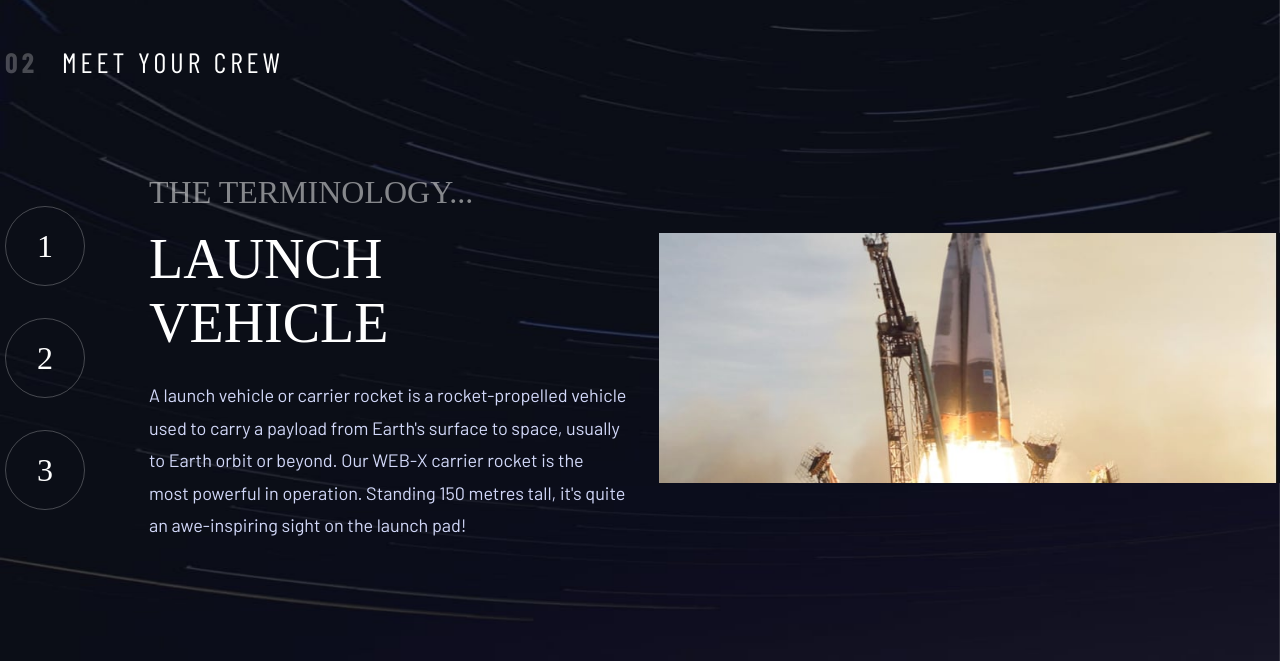
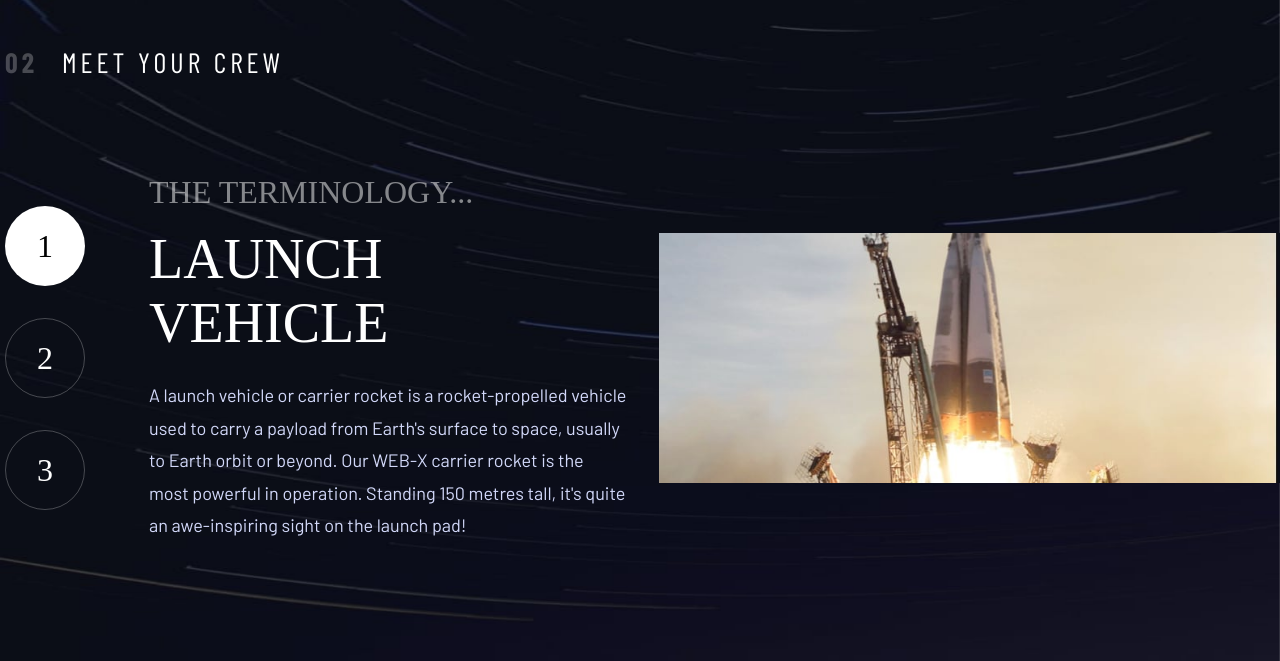
Before and after one commit to Squ1nty/space-tourism-website, a website built with Vite: page starter-code/html/technology.html in a window 1280 px wide. Shown: the part 139-800 px from the top of the page. Built offline with nearby package versions, Linux system fonts and the light colour scheme; a web font is replaced by a local one.

Commit message:
Added default tech page state

```diff
--- a/starter-code/css/index.css
+++ b/starter-code/css/index.css
@@ -11,6 +11,7 @@
   --blue-900: hsl(230, 35%, 7%);
   --blue-300: hsl(231, 77%, 90%);
   --white: hsl(0, 0%, 100%);
+  --black: #000000;
 
   --s-25: 2px;
   --s-50: 4px;
--- a/starter-code/css/technology.css
+++ b/starter-code/css/technology.css
@@ -1,3 +1,9 @@
 @tailwind base;
 @tailwind components;
 @tailwind utilities;
+
+.tech__slideBtn.active{
+  color: var(--black);
+  background-color: var(--white);
+  opacity: 1;
+}
--- a/starter-code/html/technology.html
+++ b/starter-code/html/technology.html
@@ -54,7 +54,7 @@
           <button class="tech__slideBtn w-10 h-10 rounded-[50%] text-white border-white border-[1px] border-opacity-25 outline-none [ hover:border-opacity-100 focus:border-opacity-100 transition-all duration-150 ] text-4-mobile md:w-14 md:h-14 md:text-4-tablet lg:w-20 lg:h-20 lg:text-4">2</button>
           <button class="tech__slideBtn w-10 h-10 rounded-[50%] text-white border-white border-[1px] border-opacity-25 outline-none [ hover:border-opacity-100 focus:border-opacity-100 transition-all duration-150 ] text-4-mobile md:w-14 md:h-14 md:text-4-tablet lg:w-20 lg:h-20 lg:text-4">3</button>
         </div>
-        <div class="flex flex-col gap-4 w-full lg:gap-6">
+        <div class="tech__textBox flex flex-col gap-4 w-full lg:gap-6">
           <div class="flex flex-col gap-4 w-full text-center lg:text-start">
             <p class="text-4-mobile opacity-50 md:text-4-tablet lg:text-4">THE TERMINOLOGY...</p>
             <p class="text-3-mobile md:text-3-tablet lg:text-3">LAUNCH VEHICLE</p>
--- a/starter-code/js/technology.js
+++ b/starter-code/js/technology.js
@@ -1,29 +1,49 @@
 let bgImg = document.querySelector(".body__bgImg");
-let heroImg = document.querySelectorAll(".tech__heroImg");
+let heroImgs = document.querySelectorAll(".tech__heroImg");
+let btns = document.querySelectorAll(".tech__slideBtn");
+let btnsArray = Array.from(btns);
 
+function handleContentState(index){
+
+}
+function handleActiveBtn(index){
+  btns.forEach(btn => {
+    btn.classList.remove("active");
+  });
+  btns[index].classList.add("active");
+}
+btns.forEach(btn => {
+  btn.addEventListener("click", (e) => {
+    if(btn === e.target){
+      handleActiveBtn(btnsArray.indexOf(btn));
+      handleContentState(btnsArray.indexOf(btn));
+    }
+  });
+});
 // Handles major screen size changes upon initial load and any resizing
 function handleImgs(){
   if(window.innerWidth >= 768 && window.innerWidth < 1440){
     bgImg.setAttribute("src", "../assets/technology/background-technology-tablet.jpg");
-    heroImg.forEach(img => {
+    heroImgs.forEach(img => {
       img.setAttribute("src", `../assets/technology/image-${img.classList[1]}-landscape.jpg`);
     });
   }
   else if(window.innerWidth >= 1440){
     bgImg.setAttribute("src", "../assets/technology/background-technology-desktop.jpg");
-    heroImg.forEach(img => {
+    heroImgs.forEach(img => {
       img.setAttribute("src", `../assets/technology/image-${img.classList[1]}-portrait.jpg`);
     });
   }
   else if(window.innerWidth < 768){
     bgImg.setAttribute("src", "../assets/technology/background-technology-mobile.jpg");
-    heroImg.forEach(img => {
+    heroImgs.forEach(img => {
       img.setAttribute("src", `../assets/technology/image-${img.classList[1]}-portrait.jpg`);
     });
   }
 }
 window.addEventListener("load", () => {
   handleImgs();
+  handleActiveBtn(0);
 });
 window.addEventListener("resize", () => {
   handleImgs();
```
